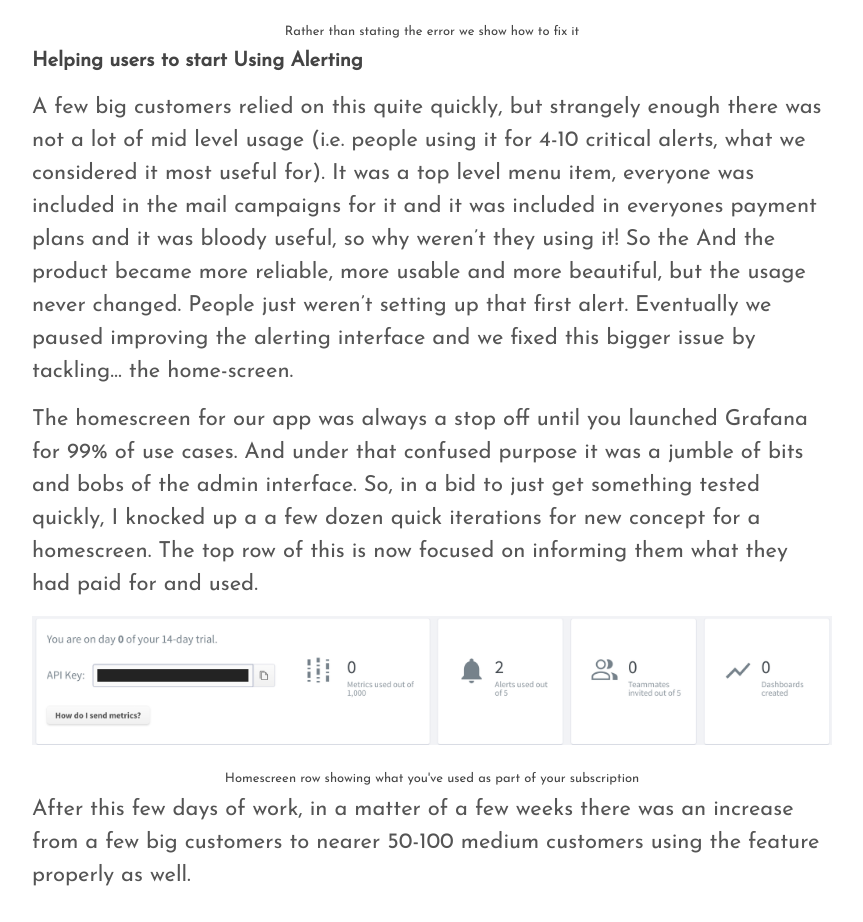
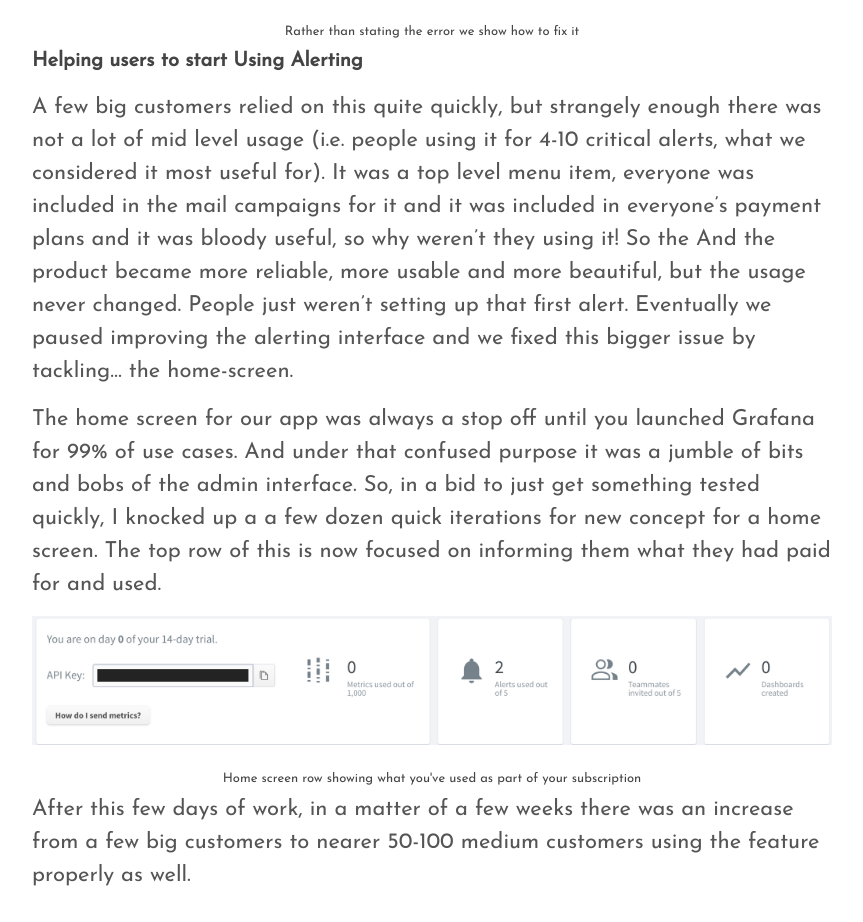
Before and after one commit to conoramurphy-zz/conoramurphy.github.io, a Jekyll site: the page built from _posts/2016-04-10-an-alerting-interface.markdown, in a window 1280 px wide and 1400 px high, scrolled down 2782 px. Shown: the part 478-1400 px from the top of the window, without its empty margins (123-986 px from the left). Built offline with Jekyll 4.4.1, drawn with Linux system fonts in a browser that asks for light colours.

Commit message:
spelling fixes

```diff
--- a/_posts/2016-04-10-an-alerting-interface.markdown
+++ b/_posts/2016-04-10-an-alerting-interface.markdown
@@ -65,13 +65,13 @@ After this work we arrived at the end of the MVP project and it was moved out of
 
 #### Helping users to start Using Alerting
 
-A few big customers relied on this quite quickly, but strangely enough there was not a lot of mid level usage (i.e. people using it for 4-10 critical alerts, what we considered it most useful for). It was a top level menu item, everyone was included in the mail campaigns for it and it was included in everyones payment plans and it was bloody useful, so why weren't they using it! So the And the product became more reliable, more usable and more beautiful, but the usage never changed. People just weren't setting up that first alert. Eventually we paused improving the alerting interface and we fixed this bigger issue by tackling... the home-screen.
+A few big customers relied on this quite quickly, but strangely enough there was not a lot of mid level usage (i.e. people using it for 4-10 critical alerts, what we considered it most useful for). It was a top level menu item, everyone was included in the mail campaigns for it and it was included in everyone's payment plans and it was bloody useful, so why weren't they using it! So the And the product became more reliable, more usable and more beautiful, but the usage never changed. People just weren't setting up that first alert. Eventually we paused improving the alerting interface and we fixed this bigger issue by tackling... the home-screen.
 
-The homescreen for our app was always a stop off until you launched Grafana for 99% of use cases. And under that confused purpose it was a jumble of bits and bobs of the admin interface. So, in a bid to just get something tested quickly, I knocked up a a few dozen quick iterations for new concept for a homescreen. The top row of this is now focused on informing them what they had paid for and used.
+The home screen for our app was always a stop off until you launched Grafana for 99% of use cases. And under that confused purpose it was a jumble of bits and bobs of the admin interface. So, in a bid to just get something tested quickly, I knocked up a a few dozen quick iterations for new concept for a home screen. The top row of this is now focused on informing them what they had paid for and used.
 
 ![Homescreen Row Showing What You've Used]({{ site.baseurl }}/assets/alertHomeScreen.png)
 <div class="centre-contents">
-  <span class="img-title">Homescreen row showing what you've used as part of your subscription</span>
+  <span class="img-title">Home screen row showing what you've used as part of your subscription</span>
 </div>
 
 After this few days of work, in a matter of a few weeks there was an increase from a few big customers to nearer 50-100 medium customers  using the feature properly as well.
--- a/_posts/2016-06-28-developing-plugin-interface.markdown
+++ b/_posts/2016-06-28-developing-plugin-interface.markdown
@@ -7,7 +7,7 @@ categories: Product
 
 ### Problem
 
-The company had built up an extended library of plugins and options for integrating with third party services. These were of varying complexity from a simple configured url endpoint to a whole suite of software for integrating with AWS. However they were collected in different places like the docs for the configured URL, an integrations page for the biggest ones and the alerting interface for endpoints you can send alerts to.
+Hosted Graphite had built up an extended library of plugins and options for integrating with third party services. These were of varying complexity from a simple configured url endpoint to a whole suite of software for integrating with AWS. However they were collected in different places like the docs for the configured URL, an integrations page for the biggest ones and the alerting interface for endpoints you can send alerts to.
 
 We also did not have a lot of spare time to fix this.
 
```
